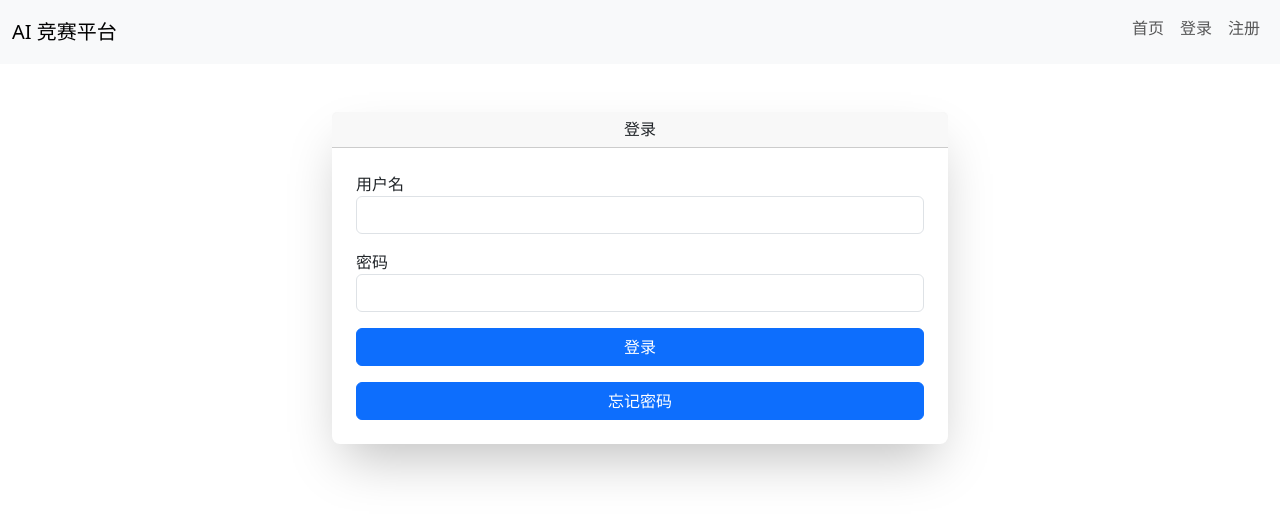
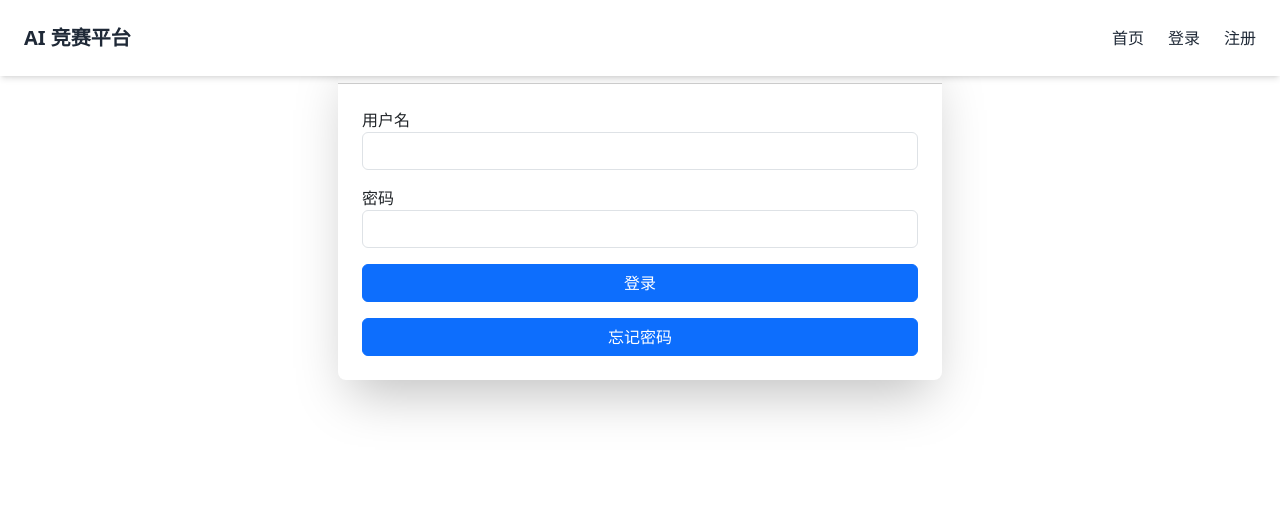
Before and after one commit to SYSUMSC/aigame, a Vue app in the folder frontend/: page /user/login in a window 1280 px wide. Shown: the top 518 px of the page. Built offline with nearby package versions, Linux system fonts and the light colour scheme.

Commit message:
导航栏改为自己写，待美化

```diff
--- a/frontend/src/App.vue
+++ b/frontend/src/App.vue
@@ -1,81 +1,16 @@
 <script setup lang="ts">
-import { RouterLink, RouterView } from "vue-router";
+import { RouterView } from "vue-router";
 import { useUserStore } from "./stores/user";
-import { useRouter } from "vue-router";
-// @ts-ignore
-import { Collapse } from "bootstrap";
-
-const userStore = useUserStore();
-const router = useRouter();
-const logout = () => {
-  userStore.setUser(null);
-  router.push("/");
-};
-
-// 封装导航跳转函数，跳转后自动关闭导航栏
-const navigateAndCloseNav = (routePath: string) => {
-  router.push(routePath);
-
-  const navbarCollapse = document.getElementById("navbarNav");
-  if (navbarCollapse && navbarCollapse.classList.contains("show")) {
-    const bsCollapse = new Collapse(navbarCollapse, {
-      toggle: false,
-    });
-    bsCollapse.hide();
-  }
-};
+import NavBar from './components/NavBar.vue';
 
 </script>
 
 <template>
-  <nav class="navbar navbar-expand-lg navbar-light bg-light">
-    <div class="container-fluid">
-      <RouterLink class="navbar-brand" to="/">AI 竞赛平台</RouterLink>
-      <button class="navbar-toggler" type="button" data-bs-toggle="collapse" data-bs-target="#navbarNav"
-        aria-controls="navbarNav" aria-expanded="false" aria-label="Toggle navigation">
-        <span class="navbar-toggler-icon"></span>
-      </button>
-      <div class="collapse navbar-collapse" id="navbarNav">
-        <ul class="navbar-nav ms-auto">
-          <li class="nav-item">
-            <a class="nav-link" @click.prevent="navigateAndCloseNav('/')" href="#">首页</a>
-          </li>
-          <template v-if="userStore.isLoggedIn()">
-            <!-- <li class="nav-item">
-              <a class="nav-link" @click.prevent="navigateAndCloseNav('/user/')" href="#">用户中心</a>
-            </li>
-            <li class="nav-item">
-              <a class="nav-link" @click.prevent="navigateAndCloseNav('/user/team')" href="#">队伍管理</a>
-            </li> -->
-            <li class="nav-item">
-              <a class="nav-link" @click.prevent="navigateAndCloseNav('/info')" href="#">用户中心</a>
-            </li>
-            <li class="nav-item">
-              <a class="nav-link" @click.prevent="navigateAndCloseNav('/competitioncenter')" href="#">比赛中心</a>
-            </li>
-            <li class="nav-item">
-              <button @click="logout" class="btn nav-link">退出</button>
-            </li>
-          </template>
-          <template v-else>
-            <li class="nav-item">
-              <a class="nav-link" @click.prevent="navigateAndCloseNav('/user/login')" href="#">登录</a>
-            </li>
-            <li class="nav-item">
-              <a class="nav-link" @click.prevent="navigateAndCloseNav('/user/reg')" href="#">注册</a>
-            </li>
-
-          </template>
-        </ul>
-      </div>
-    </div>
-  </nav>
+  <NavBar />
   <!-- 灰色背景 -->
-  <RouterView class="container" />
+  <RouterView class="container mx-auto px-4 py-8" />
 </template>
 
 <style scoped>
-.collapse {
-  visibility: visible;
-}
+/* 可以在此处添加全局样式 */
 </style>
--- /dev/null
+++ b/frontend/src/components/NavBar.vue
@@ -0,0 +1,84 @@
+<script setup lang="ts">
+import { RouterLink, useRouter } from "vue-router";
+import { useUserStore } from "../stores/user";
+import { ref } from 'vue';
+
+const userStore = useUserStore();
+const router = useRouter();
+const logout = () => {
+  userStore.setUser(null);
+  router.push("/");
+};
+
+const navigateAndCloseNav = (routePath: string) => {
+  router.push(routePath);
+};
+const isOpen = ref(false);
+</script>
+
+<template>
+  <nav class="bg-white shadow-md fixed w-full z-10 top-0 left-0">
+    <div class="container mx-auto px-4 py-4 flex justify-between items-center">
+      <!-- Logo -->
+      <RouterLink class="text-xl font-bold text-gray-800" to="/">AI 竞赛平台</RouterLink>
+
+      <!-- Hamburger Menu for Mobile -->
+      <button
+        @click="isOpen = !isOpen"
+        class="block lg:hidden text-gray-800 focus:outline-none">
+        <svg xmlns="http://www.w3.org/2000/svg" fill="none" viewBox="0 0 24 24" stroke="currentColor" class="w-6 h-6">
+          <path stroke-linecap="round" stroke-linejoin="round" stroke-width="2" d="M4 6h16M4 12h16M4 18h16" />
+        </svg>
+      </button>
+
+      <!-- Menu Links -->
+      <div class="hidden lg:flex space-x-6">
+        <RouterLink class="text-gray-800 hover:text-blue-600" to="/" @click="navigateAndCloseNav('/')">首页</RouterLink>
+
+        <template v-if="userStore.isLoggedIn()">
+          <RouterLink class="text-gray-800 hover:text-blue-600" to="/info" @click="navigateAndCloseNav('/info')">用户中心</RouterLink>
+          <RouterLink class="text-gray-800 hover:text-blue-600" to="/competitioncenter" @click="navigateAndCloseNav('/competitioncenter')">比赛中心</RouterLink>
+          <button @click="logout" class="text-gray-800 hover:text-blue-600">退出</button>
+        </template>
+        <template v-else>
+          <RouterLink class="text-gray-800 hover:text-blue-600" to="/user/login" @click="navigateAndCloseNav('/user/login')">登录</RouterLink>
+          <RouterLink class="text-gray-800 hover:text-blue-600" to="/user/reg" @click="navigateAndCloseNav('/user/reg')">注册</RouterLink>
+        </template>
+      </div>
+    </div>
+
+    <!-- Mobile Menu -->
+    <div v-if="isOpen" class="lg:hidden bg-white shadow-md">
+      <ul class="space-y-4 py-4">
+        <li>
+          <RouterLink class="block text-gray-800 hover:text-blue-600 px-4" to="/" @click="navigateAndCloseNav('/')">首页</RouterLink>
+        </li>
+        <template v-if="userStore.isLoggedIn()">
+          <li>
+            <RouterLink class="block text-gray-800 hover:text-blue-600 px-4" to="/info" @click="navigateAndCloseNav('/info')">用户中心</RouterLink>
+          </li>
+          <li>
+            <RouterLink class="block text-gray-800 hover:text-blue-600 px-4" to="/competitioncenter" @click="navigateAndCloseNav('/competitioncenter')">比赛中心</RouterLink>
+          </li>
+          <li>
+            <button @click="logout" class="block text-gray-800 hover:text-blue-600 px-4">退出</button>
+          </li>
+        </template>
+        <template v-else>
+          <li>
+            <RouterLink class="block text-gray-800 hover:text-blue-600 px-4" to="/user/login" @click="navigateAndCloseNav('/user/login')">登录</RouterLink>
+          </li>
+          <li>
+            <RouterLink class="block text-gray-800 hover:text-blue-600 px-4" to="/user/reg" @click="navigateAndCloseNav('/user/reg')">注册</RouterLink>
+          </li>
+        </template>
+      </ul>
+    </div>
+  </nav>
+</template>
+
+
+
+<style scoped>
+/* 可以在此处添加自定义样式 */
+</style>
```
